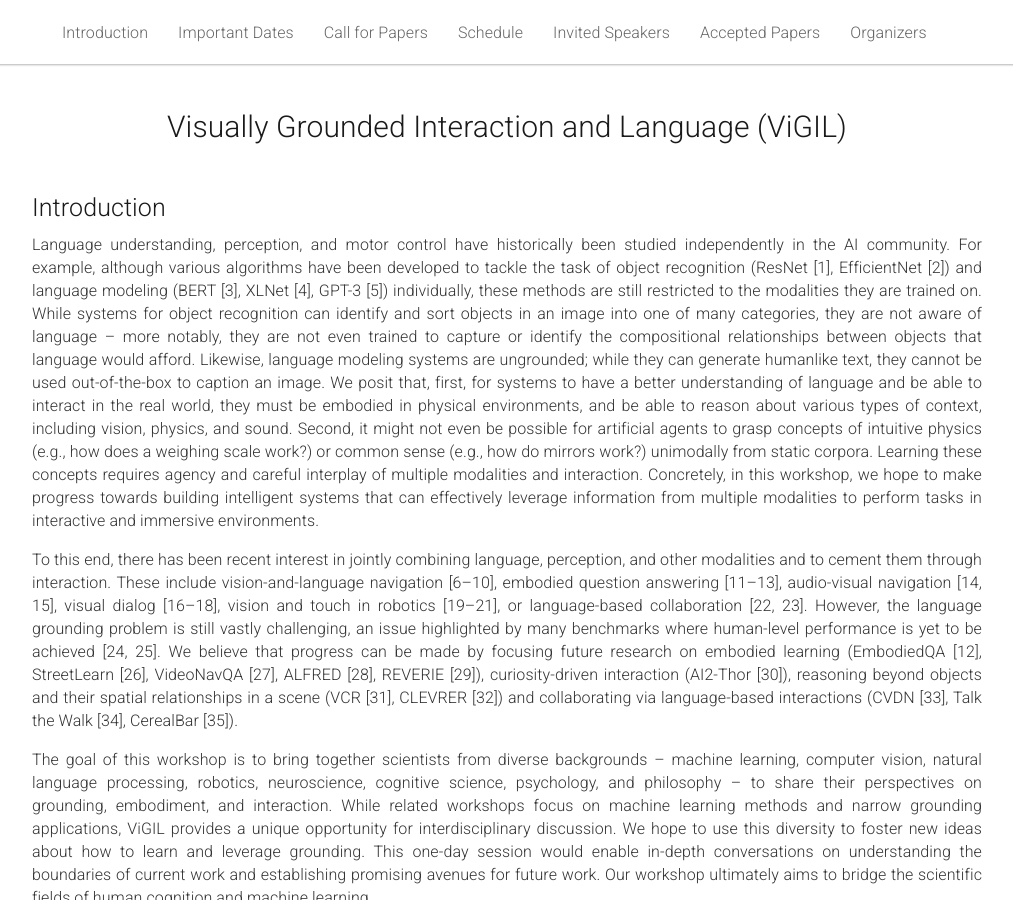
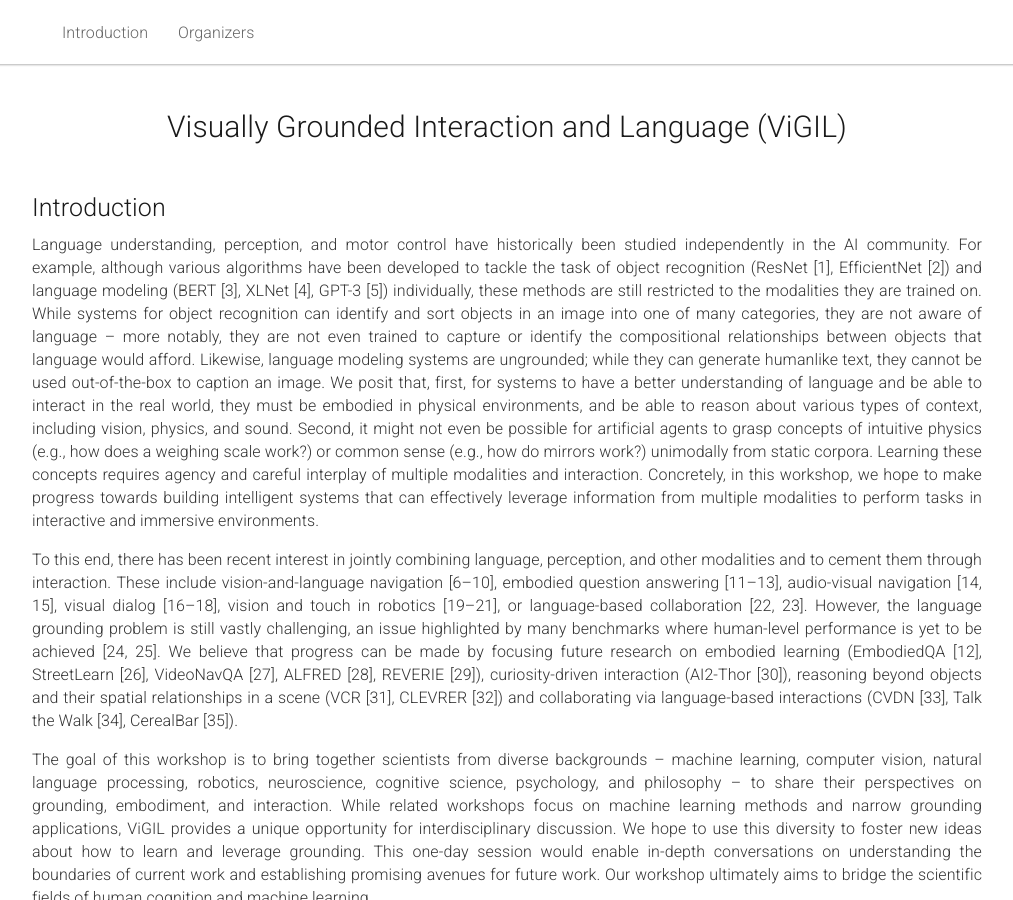
Before and after one commit to vigilworkshop/vigilworkshop.github.io, a Jekyll site: the page built from _pages/home.md, in a window 1280 px wide and 900 px high. Shown: the whole window, without its empty margins (133-1146 px from the left). Built offline with Jekyll 4.4.1, drawn with Linux system fonts in a browser that asks for light colours.

Commit message:
update header

```diff
--- a/_includes/header.html
+++ b/_includes/header.html
@@ -14,11 +14,11 @@
     <div class="navbar-collapse collapse" id="navbar-main">
       <ul class="nav navbar-nav">
         <li><a href="#intro">Introduction</a></li>
-        <li><a href="#dates">Important Dates</a></li>
-        <li><a href="#cfp">Call for Papers </a></li>
-        <li><a href="#schedule">Schedule</a></li>
-        <li><a href="#speakers">Invited Speakers</a></li>
-        <li><a href="#accepted">Accepted Papers</a></li>
+        <!--li><a href="#dates">Important Dates</a></li-->
+        <!--li><a href="#cfp">Call for Papers </a></li-->
+        <!--li><a href="#schedule">Schedule</a></li-->
+        <!--li><a href="#speakers">Invited Speakers</a></li-->
+        <!--li><a href="#accepted">Accepted Papers</a></li-->
         <li><a href="#organizers">Organizers</a></li>
         <!-- <li><a href="#sponsors">Sponsors</a></li> -->
       </ul>
```
